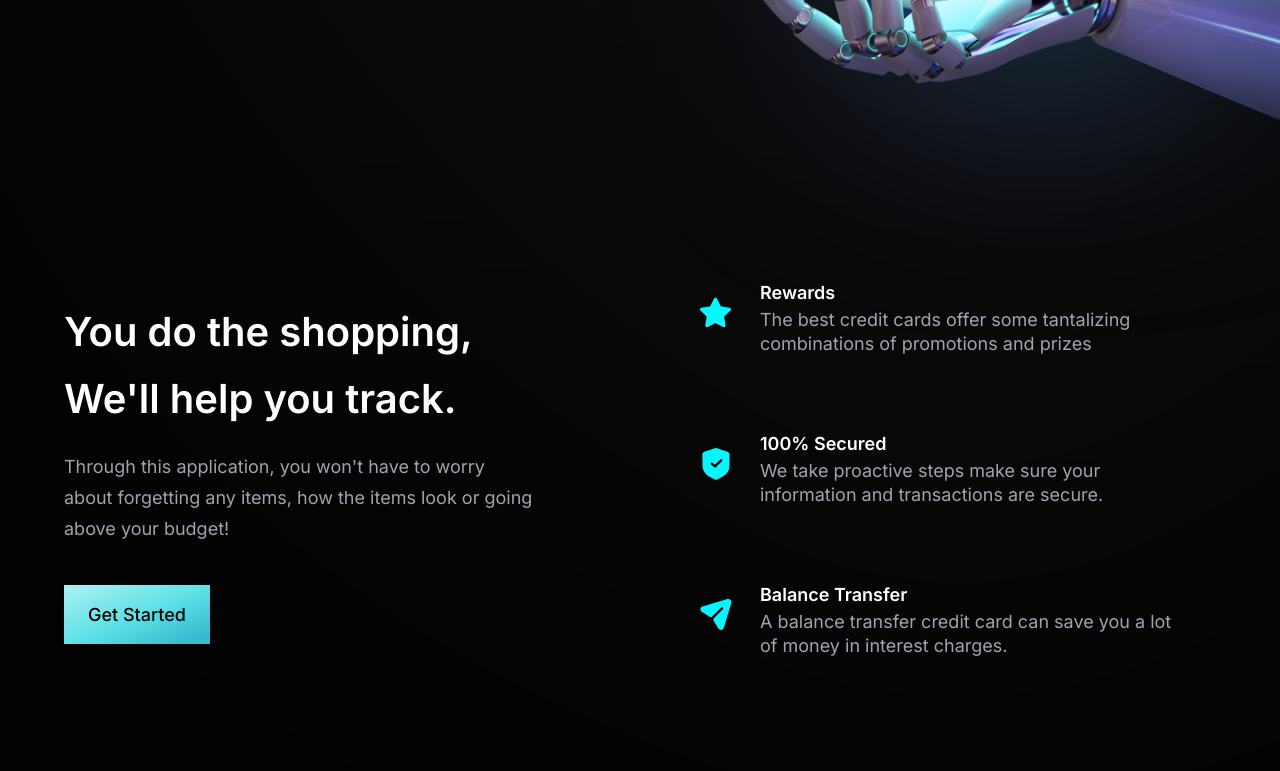
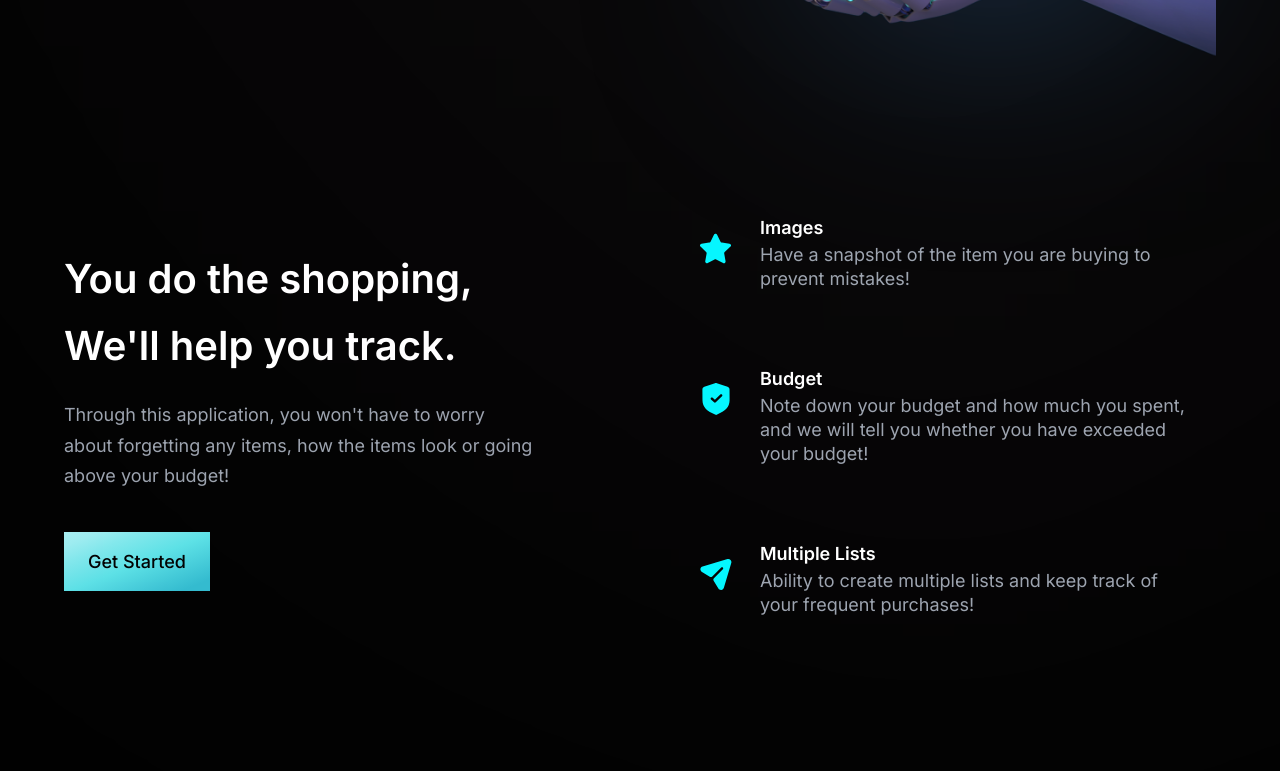
Before and after one commit to MakYM98/shopping_list, a Next.js app: page / in a window 1280 px wide. Shown: the part 660-1431 px from the top of the page. Built offline with nearby package versions, Linux system fonts and the light colour scheme.

Commit message:
Update Wordings

```diff
--- a/app/constants/index.tsx
+++ b/app/constants/index.tsx
@@ -23,23 +23,23 @@ export const features = [
   {
     id: "feature-1",
     icon: star,
-    title: "Rewards",
+    title: "Images",
     content:
-      "The best credit cards offer some tantalizing combinations of promotions and prizes",
+      "Have a snapshot of the item you are buying to prevent mistakes!",
   },
   {
     id: "feature-2",
     icon: shield,
-    title: "100% Secured",
+    title: "Budget",
     content:
-      "We take proactive steps make sure your information and transactions are secure.",
+      "Note down your budget and how much you spent, and we will tell you whether you have exceeded your budget!",
   },
   {
     id: "feature-3",
     icon: send,
-    title: "Balance Transfer",
+    title: "Multiple Lists",
     content:
-      "A balance transfer credit card can save you a lot of money in interest charges.",
+      "Ability to create multiple lists and keep track of your frequent purchases!",
   },
 ];
 
--- a/app/page.tsx
+++ b/app/page.tsx
@@ -14,7 +14,7 @@ export default function Home() {
         </div>
       </div>
 
-      <div className={`bg-primary ${styles.flexStart}`}>
+      <div className={`bg-primary ${styles.paddingX} ${styles.flexStart}`}>
         <div className={`${styles.boxWidth}`}>
           <Hero/>
         </div>
--- a/app/style.js
+++ b/app/style.js
@@ -1,5 +1,5 @@
 const styles = {
-    boxWidth: "xl:max-w-[1280px] w-full",
+    boxWidth: "xl:max-w-[1366px] w-full",
 
     heading2: "font-semibold xs:text-[48px] text-[40px] text-white xs:leading-[76.8px] leading-[66.8px] w-full",
     paragraph: "text-gray-400 text-[18px] leading-[30.8px]",
```
